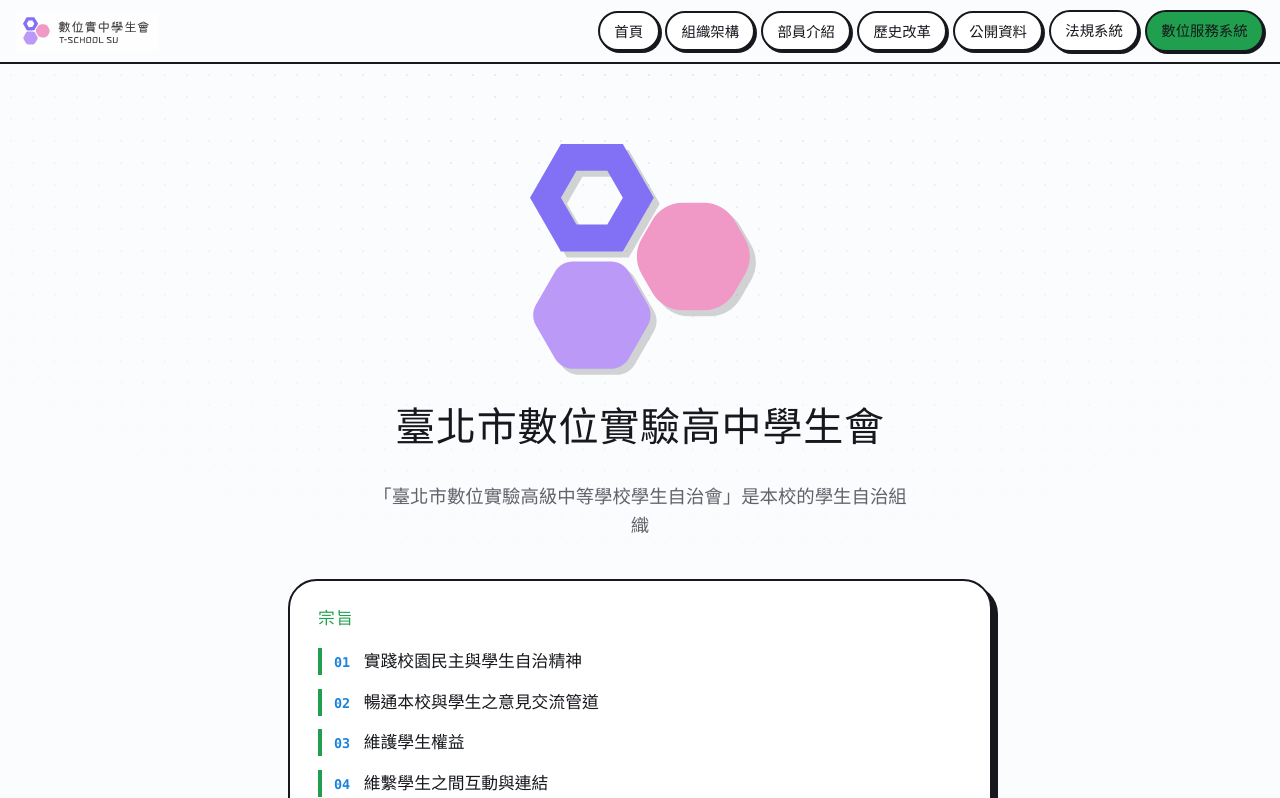
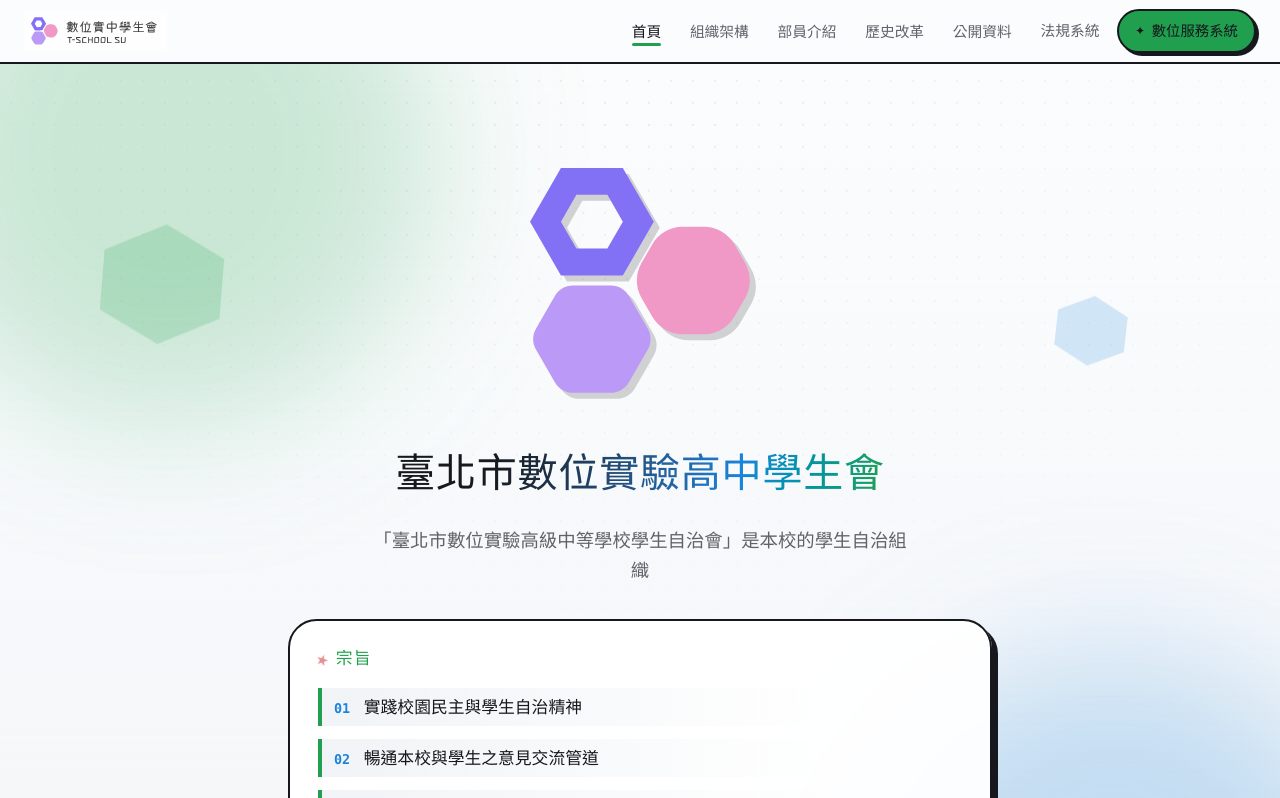
Before and after one commit to tschoolsu/official-website, a React (Vite) app: page / in a window 1280 px wide. Shown: the top 798 px of the page. Built offline with nearby package versions, Linux system fonts and the light colour scheme.

Commit message:
Homepage Beautification

```diff
--- a/src/components/About.css
+++ b/src/components/About.css
@@ -7,20 +7,84 @@
   padding: 5rem 1.5rem;
   overflow: hidden;
   border-bottom: 3px dashed color-mix(in oklch, var(--foreground) 30%, transparent);
+  background:
+    linear-gradient(180deg, color-mix(in oklch, var(--background) 100%, transparent), color-mix(in oklch, var(--secondary) 60%, transparent));
 }
 
-.about-dots {
+/* dotted grid backdrop */
+.about-grid {
   pointer-events: none;
   position: absolute;
   inset: 0;
   z-index: 0;
-  opacity: 0.5;
-  background-image: radial-gradient(
-    color-mix(in oklch, var(--foreground) 16%, transparent) 1.4px,
-    transparent 1.4px
-  );
+  opacity: 0.45;
+  background-image:
+    radial-gradient(color-mix(in oklch, var(--foreground) 16%, transparent) 1.4px, transparent 1.4px);
   background-size: 22px 22px;
   mask-image: radial-gradient(75% 65% at 50% 0%, black, transparent);
+  animation: about-grid-drift 22s linear infinite;
+}
+
+/* moving glows */
+.about-glow {
+  pointer-events: none;
+  position: absolute;
+  z-index: 0;
+  width: 42vmax;
+  height: 42vmax;
+  border-radius: 50%;
+  filter: blur(70px);
+  opacity: 0.55;
+}
+
+.about-glow-a {
+  top: -12vmax;
+  left: -8vmax;
+  background: color-mix(in oklch, var(--ring) 40%, transparent);
+  animation: about-float 11s ease-in-out infinite;
+}
+
+.about-glow-b {
+  bottom: -14vmax;
+  right: -8vmax;
+  background: color-mix(in oklch, var(--accent) 42%, transparent);
+  animation: about-float 13s ease-in-out infinite reverse;
+}
+
+/* floating hexagon shapes (stylized 六邊形 using clip-path) */
+.about-fx {
+  pointer-events: none;
+  position: absolute;
+  z-index: 0;
+  opacity: 0.18;
+  clip-path: polygon(50% 0%, 100% 25%, 100% 75%, 50% 100%, 0% 75%, 0% 25%);
+}
+
+.about-fx-hex1 {
+  width: 120px;
+  height: 120px;
+  left: 8%;
+  top: 18%;
+  background: var(--ring);
+  animation: about-float 8s ease-in-out infinite;
+}
+
+.about-fx-hex2 {
+  width: 70px;
+  height: 70px;
+  right: 12%;
+  top: 26%;
+  background: var(--accent);
+  animation: about-float 9s ease-in-out infinite reverse;
+}
+
+.about-fx-hex3 {
+  width: 46px;
+  height: 46px;
+  left: 14%;
+  bottom: 16%;
+  background: var(--destructive);
+  animation: about-float 7s ease-in-out infinite 1s;
 }
 
 .about-inner {
@@ -30,47 +94,88 @@
   flex-direction: column;
   align-items: center;
   text-align: center;
-  gap: 1.5rem;
+  gap: 1.4rem;
   width: 100%;
   max-width: 44rem;
 }
 
-.about-logo {
+.about-logo-wrap {
+  position: relative;
+  line-height: 0;
+  padding: 1.5rem;
+}
+
+.about-logo-3d {
+  position: relative;
   width: clamp(140px, 26vw, 220px);
+  transform-style: preserve-3d;
+  transition: transform 0.12s ease-out;
+  will-change: transform;
+}
+
+.about.is-visible .about-logo {
+  width: 100%;
   height: auto;
   filter: drop-shadow(6px 6px 0 color-mix(in oklch, var(--foreground) 18%, transparent));
-  transition: transform 0.3s ease;
+  animation: about-logo-in 0.9s cubic-bezier(0.22, 1, 0.36, 1) both;
 }
 
-.about-logo:hover {
-  transform: translateY(-4px) rotate(-2deg);
+.about-logo-glare {
+  position: absolute;
+  inset: 0;
+  border-radius: 22%;
+  pointer-events: none;
+  transition: opacity 0.25s ease;
 }
 
-.about-title {
+.about.is-visible .about-title {
   font-size: clamp(1.6rem, 4.5vw, 2.5rem);
   font-weight: 800;
   letter-spacing: 0.02em;
   color: var(--foreground);
+  background: linear-gradient(100deg, var(--foreground) 20%, var(--accent) 70%, var(--ring) 100%);
+  -webkit-background-clip: text;
+  background-clip: text;
+  -webkit-text-fill-color: transparent;
+  opacity: 0;
+  transform: translateY(24px);
+  animation: about-rise 0.8s cubic-bezier(0.22, 1, 0.36, 1) both;
 }
 
-.about-sub {
+.about.is-visible .about-sub {
   font-size: clamp(0.95rem, 2.2vw, 1.15rem);
   color: var(--muted-foreground);
   max-width: 34rem;
+  opacity: 0;
+  transform: translateY(20px);
+  animation: about-rise 0.8s cubic-bezier(0.22, 1, 0.36, 1) both;
 }
 
-.about-goals {
-  margin-top: 1rem;
+.about.is-visible .about-goals {
+  margin-top: 0.8rem;
   width: 100%;
-  background: var(--card);
+  background: color-mix(in oklch, var(--card) 92%, transparent);
+  backdrop-filter: blur(6px);
   border: 2px solid var(--foreground);
   border-radius: var(--radius-2xl);
   box-shadow: 6px 6px 0 0 var(--foreground);
   padding: 1.5rem 1.75rem;
   text-align: left;
+  opacity: 0;
+  transform: translateY(26px);
+  animation: about-rise 0.9s cubic-bezier(0.22, 1, 0.36, 1) both;
+  transition: box-shadow 0.25s ease, transform 0.25s ease;
+}
+
+.about-goals:hover {
+  box-shadow: 10px 10px 0 0 var(--foreground);
+  transform: translateY(-3px);
 }
 
 .about-goals-title {
+  display: flex;
+  align-items: center;
+  gap: 0.4rem;
   font-size: 1.05rem;
   font-weight: 800;
   color: var(--primary);
@@ -79,24 +184,42 @@
   margin-bottom: 1rem;
 }
 
+.about-goals-flag {
+  color: var(--destructive);
+  font-size: 1em;
+  animation: about-twinkle 2.4s ease-in-out infinite;
+}
+
 .about-goals-list {
   list-style: none;
   margin: 0;
   padding: 0;
   display: flex;
   flex-direction: column;
-  gap: 0.85rem;
+  gap: 0.8rem;
 }
 
-.about-goal {
+.about.is-visible .about-goal {
   display: flex;
   align-items: baseline;
   gap: 0.85rem;
   font-size: clamp(0.9rem, 2.1vw, 1.05rem);
   font-weight: 600;
   color: var(--foreground);
-  padding-left: 0.75rem;
+  padding: 0.35rem 0.75rem;
   border-left: 4px solid var(--ring);
+  border-radius: 0 0.5rem 0.5rem 0;
+  background: linear-gradient(90deg, color-mix(in oklch, var(--secondary) 90%, transparent), transparent 80%);
+  opacity: 0;
+  transform: translateX(-18px);
+  animation: about-slide 0.6s cubic-bezier(0.22, 1, 0.36, 1) both;
+  transition: transform 0.2s ease, background 0.2s ease, border-color 0.2s ease;
+}
+
+.about-goal:hover {
+  transform: translateX(6px);
+  border-left-color: var(--accent);
+  background: linear-gradient(90deg, var(--tone-blue-bg), transparent 85%);
 }
 
 .about-goal-num {
@@ -104,6 +227,73 @@
   font-weight: 700;
   font-size: 0.8em;
   color: var(--accent);
+  flex-shrink: 0;
+}
+
+/* ---------- keyframes ---------- */
+
+@keyframes about-grid-drift {
+  0% {
+    background-position: 0 0;
+  }
+  100% {
+    background-position: 0 22px;
+  }
+}
+
+@keyframes about-float {
+  0%,
+  100% {
+    transform: translate3d(0, 0, 0) rotate(0deg);
+  }
+  50% {
+    transform: translate3d(0, -26px, 0) rotate(8deg);
+  }
+}
+
+@keyframes about-logo-in {
+  from {
+    opacity: 0;
+    transform: translateY(30px) scale(0.7) rotate(-8deg);
+  }
+  to {
+    opacity: 1;
+    transform: translateY(0) scale(1) rotate(0deg);
+  }
+}
+
+@keyframes about-rise {
+  from {
+    opacity: 0;
+    transform: translateY(26px);
+  }
+  to {
+    opacity: 1;
+    transform: translateY(0);
+  }
+}
+
+@keyframes about-slide {
+  from {
+    opacity: 0;
+    transform: translateX(-18px);
+  }
+  to {
+    opacity: 1;
+    transform: translateX(0);
+  }
+}
+
+@keyframes about-twinkle {
+  0%,
+  100% {
+    opacity: 1;
+    transform: scale(1) rotate(0deg);
+  }
+  50% {
+    opacity: 0.55;
+    transform: scale(1.25) rotate(18deg);
+  }
 }
 
 @media (max-width: 640px) {
@@ -114,4 +304,12 @@
   .about-goals {
     padding: 1.25rem 1.25rem;
   }
+
+  .about-fx-hex1 {
+    left: -30px;
+  }
+
+  .about-fx-hex2 {
+    right: -20px;
+  }
 }
--- a/src/components/About.tsx
+++ b/src/components/About.tsx
@@ -1,3 +1,4 @@
+import { useCallback, useEffect, useRef, useState } from 'react'
 import './About.css'
 
 const GOALS = [
@@ -9,26 +10,108 @@ const GOALS = [
 ]
 
 export default function About() {
+  const ref = useRef<HTMLElement>(null)
+  const logoWrapRef = useRef<HTMLDivElement>(null)
+  const [visible, setVisible] = useState(false)
+  const [tilt, setTilt] = useState({ rx: 0, ry: 0 })
+  const [glow, setGlow] = useState({ x: 50, y: 50, on: false })
+
+  useEffect(() => {
+    const el = ref.current
+    if (!el) return
+    const io = new IntersectionObserver(
+      ([entry]) => {
+        if (entry.isIntersecting) {
+          setVisible(true)
+          io.disconnect()
+        }
+      },
+      { threshold: 0.25 },
+    )
+    io.observe(el)
+    return () => io.disconnect()
+  }, [])
+
+  const handleMove = useCallback((e: React.MouseEvent<HTMLDivElement>) => {
+    const el = logoWrapRef.current
+    if (!el) return
+    const rect = el.getBoundingClientRect()
+    const px = (e.clientX - rect.left) / rect.width
+    const py = (e.clientY - rect.top) / rect.height
+    // rotate the logo toward the cursor
+    setTilt({
+      ry: (px - 0.5) * 32,
+      rx: (0.5 - py) * 32,
+    })
+    // glow follows the cursor
+    setGlow({ x: px * 100, y: py * 100, on: true })
+  }, [])
+
+  const handleLeave = useCallback(() => {
+    setTilt({ rx: 0, ry: 0 })
+    setGlow((g) => ({ ...g, on: false }))
+  }, [])
+
   return (
-    <section id="about" className="about">
-      <div
-        aria-hidden
-        className="about-dots"
-      />
+    <section
+      ref={ref}
+      id="about"
+      className={`about ${visible ? 'is-visible' : ''}`}
+    >
+      <div aria-hidden className="about-grid" />
+      <div aria-hidden className="about-glow about-glow-a" />
+      <div aria-hidden className="about-glow about-glow-b" />
+
+      <div aria-hidden className="about-fx about-fx-hex1" />
+      <div aria-hidden className="about-fx about-fx-hex2" />
+      <div aria-hidden className="about-fx about-fx-hex3" />
+
       <div className="about-inner">
-        <img className="about-logo" src="/logo.svg" alt="臺北市數位實驗高中學生會" />
-        <h1 className="about-title">臺北市數位實驗高中學生會</h1>
-        <p className="about-sub">
+        <div
+          ref={logoWrapRef}
+          className="about-logo-wrap"
+          onMouseMove={handleMove}
+          onMouseLeave={handleLeave}
+        >
+          <div
+            className={`about-logo-3d ${glow.on ? 'is-tracking' : ''}`}
+            style={{
+              transform: `perspective(800px) rotateX(${tilt.rx}deg) rotateY(${tilt.ry}deg)`,
+            }}
+          >
+            <img
+              className="about-logo"
+              src="/logo.svg"
+              alt="臺北市數位實驗高中學生會"
+              style={{ animationDelay: '0.15s' }}
+            />
+            <span
+              aria-hidden
+              className="about-logo-glare"
+              style={{
+                background: `radial-gradient(circle at ${glow.x}% ${glow.y}%, color-mix(in oklch, var(--card) 75%, transparent), transparent 45%)`,
+                opacity: glow.on ? 1 : 0,
+              }}
+            />
+          </div>
+        </div>
+
+        <h1 className="about-title" style={{ animationDelay: '0.3s' }}>
+          臺北市數位實驗高中學生會
+        </h1>
+        <p className="about-sub" style={{ animationDelay: '0.45s' }}>
           「臺北市數位實驗高級中等學校學生自治會」是本校的學生自治組織
         </p>
 
-        <div className="about-goals">
-          <h2 className="about-goals-title">宗旨</h2>
+        <div className="about-goals" style={{ animationDelay: '0.6s' }}>
+          <h2 className="about-goals-title">
+            <span className="about-goals-flag">★</span> 宗旨
+          </h2>
           <ol className="about-goals-list">
             {GOALS.map((goal, i) => (
-              <li key={goal} className="about-goal">
+              <li key={goal} className="about-goal" style={{ animationDelay: `${0.7 + i * 0.12}s` }}>
                 <span className="about-goal-num">{String(i + 1).padStart(2, '0')}</span>
-                <span>{goal}</span>
+                <span className="about-goal-text">{goal}</span>
               </li>
             ))}
           </ol>
--- a/src/components/HomePage.tsx
+++ b/src/components/HomePage.tsx
@@ -1,3 +1,4 @@
+import { useEffect, useState } from 'react'
 import TabBar from './TabBar'
 import About from './About'
 import Announcements from './Announcements'
@@ -5,7 +6,33 @@ import BottomNav from './BottomNav'
 import './HomePage.css'
 
 export default function HomePage() {
+  const [active, setActive] = useState('home')
+
+  // scroll-spy: highlight the section currently in view
+  useEffect(() => {
+    const sections = ['about', 'announcements', 'bottom'].map((id) =>
+      document.getElementById(id),
+    )
+
+    const observer = new IntersectionObserver(
+      (entries) => {
+        for (const entry of entries) {
+          if (entry.isIntersecting) {
+            if (entry.target.id === 'about') setActive('home')
+            else if (entry.target.id === 'announcements') setActive('home')
+            else if (entry.target.id === 'bottom') setActive('home')
+          }
+        }
+      },
+      { rootMargin: '-40% 0px -55% 0px' },
+    )
+
+    sections.forEach((s) => s && observer.observe(s))
+    return () => observer.disconnect()
+  }, [])
+
   const handleNavigate = (id: string) => {
+    setActive(id)
     if (id === 'home') {
       window.scrollTo({ top: 0, behavior: 'smooth' })
     }
@@ -15,7 +42,7 @@ export default function HomePage() {
   return (
     <div className="home">
       <div id="top" />
-      <TabBar onNavigate={handleNavigate} />
+      <TabBar active={active} onNavigate={handleNavigate} />
       <main>
         <About />
         <Announcements />
--- a/src/components/TabBar.css
+++ b/src/components/TabBar.css
@@ -3,7 +3,7 @@
   top: 0;
   z-index: 50;
   height: var(--header-h);
-  padding: 0 1rem;
+  padding: 0 1.5rem;
   background: color-mix(in oklch, var(--background) 90%, transparent);
   backdrop-filter: blur(12px);
   border-bottom: 2px solid var(--foreground);
@@ -22,45 +22,93 @@
 .tabbar-logo-img {
   height: 40px;
   width: auto;
-  max-width: 46vw;
+  max-width: 44vw;
 }
 
 .tabbar-nav {
   display: flex;
   align-items: center;
-  gap: 0.35rem;
+  gap: 0.4rem;
 }
 
 .tabbar-link {
   appearance: none;
   cursor: pointer;
-  border: 2px solid var(--foreground);
-  background: var(--card);
-  color: var(--foreground);
-  border-radius: var(--radius-xl);
-  padding: 0.45rem 0.9rem;
-  font-size: 0.9rem;
+  background: transparent;
+  border: none;
+  color: var(--muted-foreground);
+  font-family: inherit;
+  font-size: 0.92rem;
   font-weight: 600;
+  padding: 0.4rem 0.7rem;
+  border-radius: 0.6rem;
+  position: relative;
   white-space: nowrap;
-  box-shadow: 2px 2px 0 0 var(--foreground);
-  transition: all 0.2s ease;
-  font-family: inherit;
+  transition: color 0.2s ease, background 0.2s ease, transform 0.2s ease;
+}
+
+.tabbar-link::after {
+  content: '';
+  position: absolute;
+  left: 0.7rem;
+  right: 0.7rem;
+  bottom: 0.1rem;
+  height: 3px;
+  border-radius: 2px;
+  background: var(--ring);
+  transform: scaleX(0);
+  transform-origin: left;
+  transition: transform 0.25s cubic-bezier(0.22, 1, 0.36, 1);
 }
 
 .tabbar-link:hover {
-  transform: translateY(-2px);
-  box-shadow: 4px 4px 0 0 var(--foreground);
+  color: var(--foreground);
+  background: color-mix(in oklch, var(--secondary) 80%, transparent);
+  transform: translateY(-1px);
 }
 
-.tabbar-link:active {
-  transform: translateY(0);
-  box-shadow: 1px 1px 0 0 var(--foreground);
+.tabbar-link.is-active {
+  color: var(--foreground);
+  font-weight: 800;
 }
 
-.tabbar-link-portal {
+.tabbar-link.is-active::after {
+  transform: scaleX(1);
+}
+
+.tabbar-portal {
+  display: inline-flex;
+  align-items: center;
+  gap: 0.4rem;
+  cursor: pointer;
   background: var(--primary);
   color: var(--foreground);
+  font-family: inherit;
+  font-size: 0.9rem;
   font-weight: 800;
+  padding: 0.5rem 1rem;
+  border: 2px solid var(--foreground);
+  border-radius: var(--radius-xl);
+  box-shadow: 3px 3px 0 0 var(--foreground);
+  white-space: nowrap;
+  transition: all 0.2s ease;
+  position: relative;
+}
+
+.tabbar-portal::before {
+  content: '✦';
+  font-size: 0.85em;
+  color: var(--foreground);
+}
+
+.tabbar-portal:hover {
+  transform: translateY(-2px);
+  box-shadow: 5px 5px 0 0 var(--foreground);
+}
+
+.tabbar-portal:active {
+  transform: translateY(0);
+  box-shadow: 2px 2px 0 0 var(--foreground);
 }
 
 .tabbar-toggle {
@@ -97,6 +145,10 @@
 }
 
 @media (max-width: 900px) {
+  .tabbar {
+    padding: 0 1rem;
+  }
+
   .tabbar-toggle {
     display: flex;
   }
@@ -108,8 +160,8 @@
     right: 0;
     flex-direction: column;
     align-items: stretch;
-    gap: 0.5rem;
-    padding: 1rem;
+    gap: 0.25rem;
+    padding: 0.75rem 1rem;
     background: var(--background);
     border-bottom: 2px solid var(--foreground);
     display: none;
@@ -121,6 +173,17 @@
 
   .tabbar-link {
     text-align: left;
-    padding: 0.65rem 1rem;
+    padding: 0.65rem 0.75rem;
+    border-radius: 0.6rem;
+  }
+
+  .tabbar-link.is-active {
+    background: var(--secondary);
+  }
+
+  .tabbar-portal {
+    justify-content: center;
+    margin-top: 0.35rem;
+    padding: 0.7rem 1rem;
   }
 }
--- a/src/components/TabBar.tsx
+++ b/src/components/TabBar.tsx
@@ -2,6 +2,7 @@ import { useState } from 'react'
 import './TabBar.css'
 
 interface TabBarProps {
+  active: string
   onNavigate: (id: string) => void
 }
 
@@ -13,8 +14,13 @@ const NAV_ITEMS = [
   { id: 'data', label: '公開資料' },
 ]
 
-export default function TabBar({ onNavigate }: TabBarProps) {
+export default function TabBar({ active, onNavigate }: TabBarProps) {
   const [open, setOpen] = useState(false)
+
+  const handleClick = (id: string) => {
+    setOpen(false)
+    onNavigate(id)
+  }
 
   return (
     <header className="tabbar">
@@ -22,13 +28,14 @@ export default function TabBar({ onNavigate }: TabBarProps) {
         <img className="tabbar-logo-img" src="/logotype.svg" alt="" />
       </a>
 
-      <nav className={`tabbar-nav ${open ? 'is-open' : ''}`}>
+      <nav className={`tabbar-nav ${open ? 'is-open' : ''}`} aria-label="主要導覽">
         {NAV_ITEMS.map((item) => (
           <button
             key={item.id}
             type="button"
-            className="tabbar-link"
-            onClick={() => onNavigate(item.id)}
+            className={`tabbar-link ${active === item.id ? 'is-active' : ''}`}
+            aria-current={active === item.id ? 'page' : undefined}
+            onClick={() => handleClick(item.id)}
           >
             {item.label}
           </button>
@@ -37,7 +44,7 @@ export default function TabBar({ onNavigate }: TabBarProps) {
           法規系統
         </a>
         <a
-          className="tabbar-link tabbar-link-portal"
+          className="tabbar-portal"
           href="https://portal.tschoolsu.org/"
           target="_blank"
           rel="noreferrer"
@@ -48,7 +55,7 @@ export default function TabBar({ onNavigate }: TabBarProps) {
 
       <button
         type="button"
-        className="tabbar-toggle"
+        className={`tabbar-toggle ${open ? 'is-open' : ''}`}
         aria-label="選單"
         aria-expanded={open}
         onClick={() => setOpen((v) => !v)}
```
